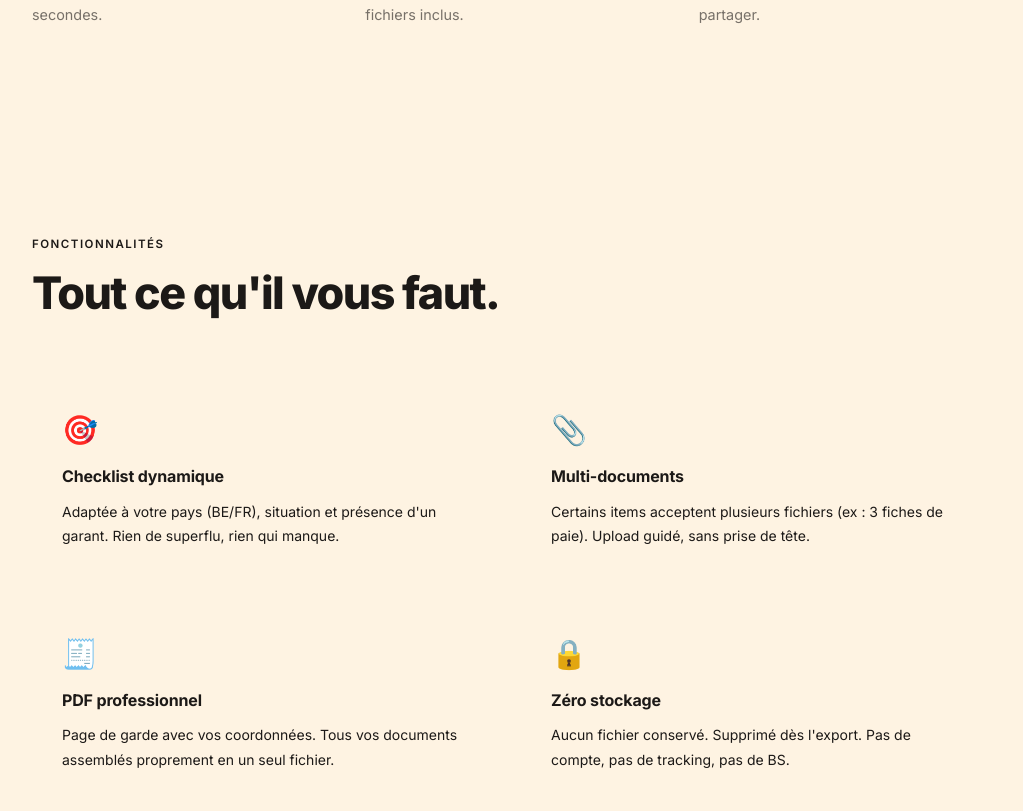
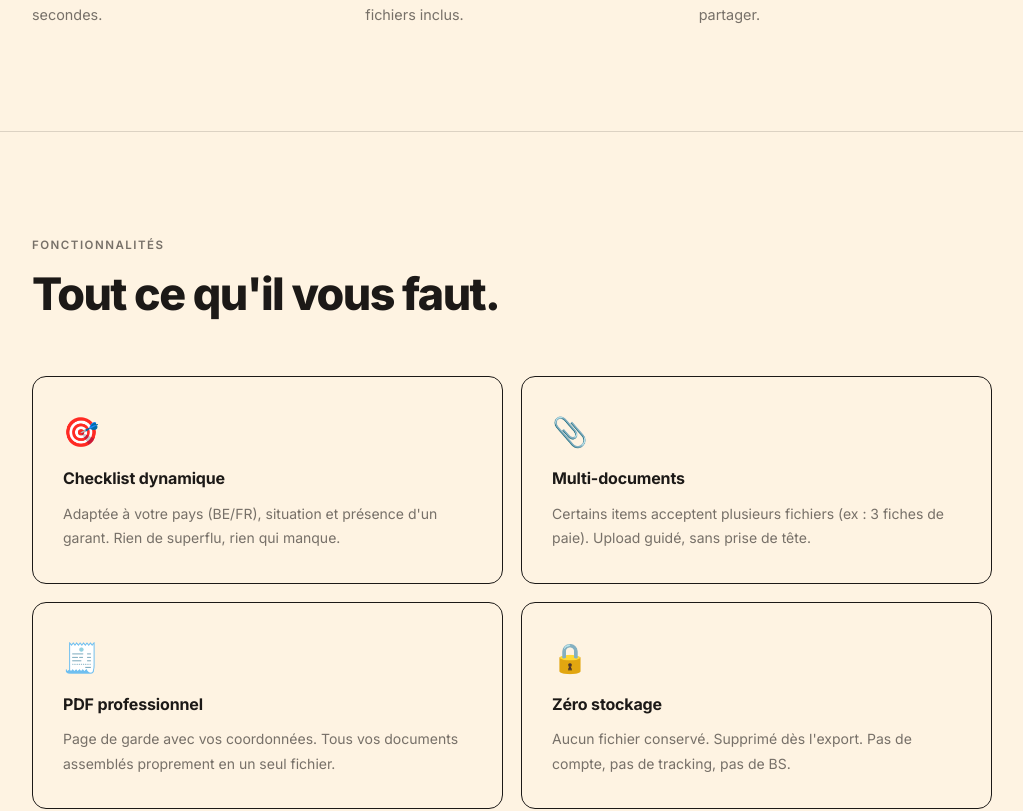
Before and after one commit to LoicDupong/locataire-pro, a Next.js app: page / in a window 1280 px wide. Shown: the part 1748-2559 px from the top of the page, without its empty margins (128-1151 px from the left). Built offline with nearby package versions, Linux system fonts and the light colour scheme.

Commit message:
feat: apply design system to FeaturesGrid

```diff
--- a/components/landing/FeaturesGrid.module.scss
+++ b/components/landing/FeaturesGrid.module.scss
@@ -1,8 +1,8 @@
 .section {
   padding: 104px 24px;
-  background: var(--surface);
-  border-top: 1px solid var(--border);
-  border-bottom: 1px solid var(--border);
+  background: var(--cream);
+  border-top: 1px solid var(--ink-15);
+  border-bottom: 1px solid var(--ink-15);
 }
 
 .inner {
@@ -19,7 +19,7 @@
   letter-spacing: 0.13em;
   font-size: 0.72rem;
   font-weight: 600;
-  color: var(--muted);
+  color: var(--ink-60);
   margin-bottom: 14px;
 }
 
@@ -27,7 +27,7 @@
   font-size: clamp(1.9rem, 3.8vw, 2.8rem);
   font-weight: 800;
   letter-spacing: -0.035em;
-  color: var(--fg);
+  color: var(--ink);
 }
 
 .grid {
@@ -41,20 +41,19 @@
 }
 
 .card {
-  background: var(--bg);
-  border: 1px solid var(--border);
+  background: var(--cream);
+  border: 1.5px solid var(--ink);
   border-radius: 14px;
   padding: 32px 30px;
   display: flex;
   flex-direction: column;
   gap: 14px;
-  transition: border-color 0.2s, transform 0.2s, box-shadow 0.2s;
+  transition: box-shadow 0.2s, transform 0.2s;
   cursor: default;
 
   &:hover {
-    border-color: #c7d2fe;
-    transform: translateY(-4px);
-    box-shadow: 0 16px 40px rgba(0, 0, 0, 0.07);
+    transform: translateY(-3px);
+    box-shadow: 6px 6px 0 var(--ink);
   }
 }
 
@@ -66,11 +65,11 @@
   font-size: 1rem;
   font-weight: 700;
   letter-spacing: -0.01em;
-  color: var(--fg);
+  color: var(--ink);
 }
 
 .cardDesc {
   font-size: 0.875rem;
   line-height: 1.75;
-  color: var(--muted);
+  color: var(--ink-60);
 }
```
